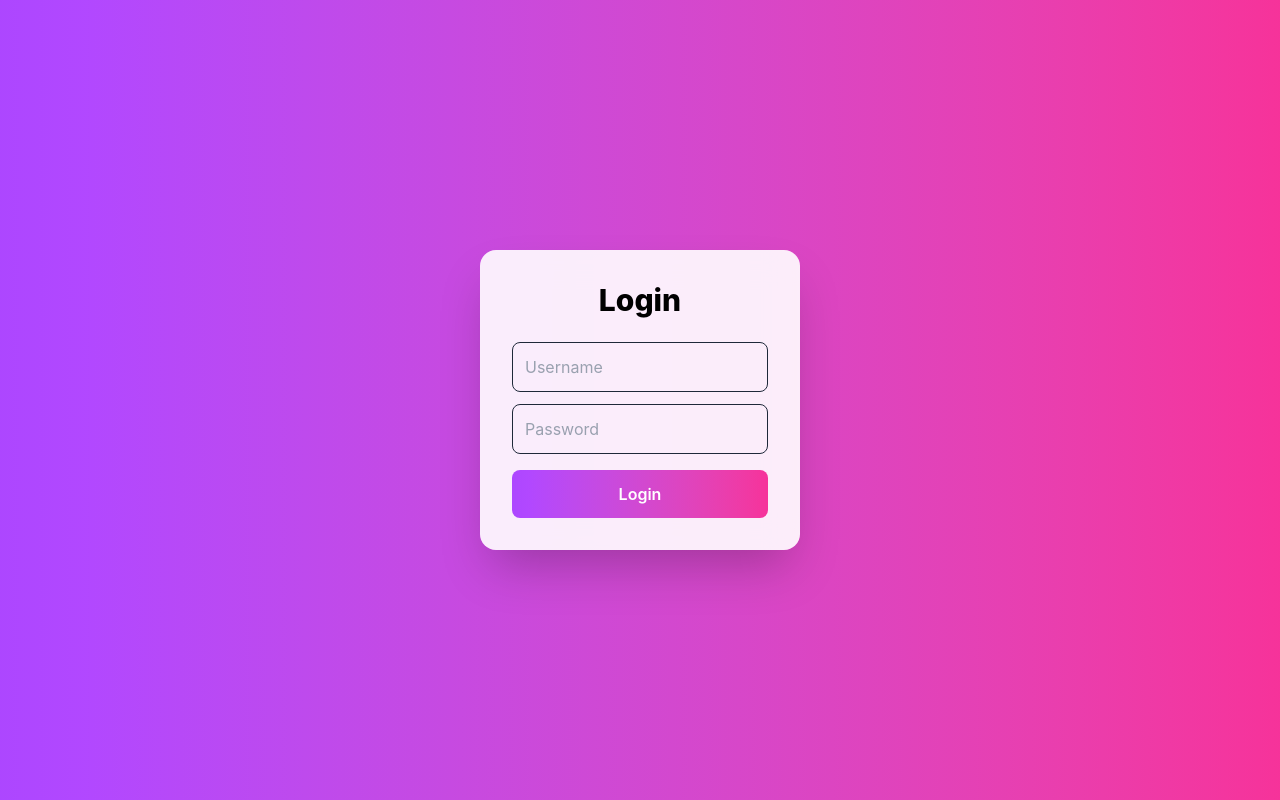
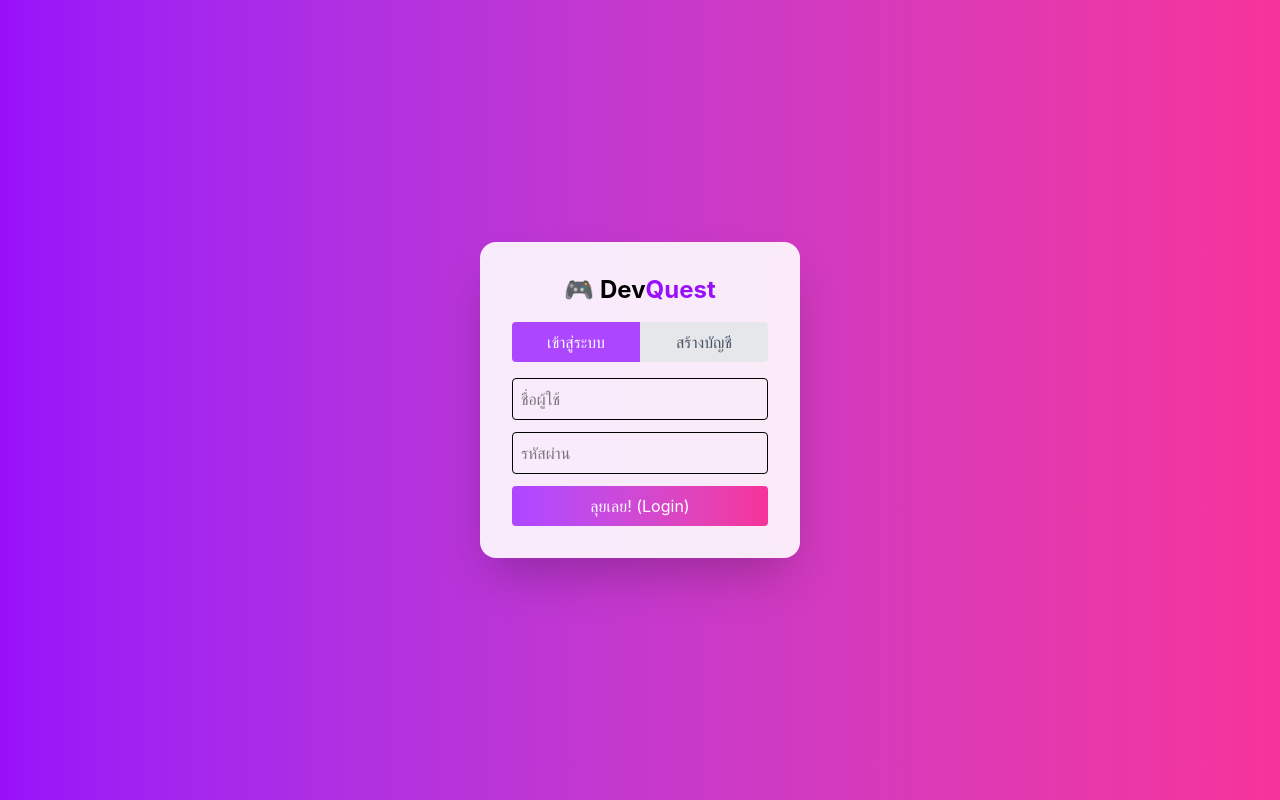
Before and after one commit to Ice068/Rceart-web, a React (Vite) app in the folder my-app/: page / in a window 1280 px wide. Built offline with nearby package versions, Linux system fonts and the light colour scheme.

Commit message:
feat: add Quest page with quest management and enhance Login page with improved authentication flow

```diff
--- a/my-app/src/App.jsx
+++ b/my-app/src/App.jsx
@@ -1,6 +1,7 @@
 import { BrowserRouter, Routes, Route } from "react-router-dom"
 import Login from "./pages/Login"
 import Dashboard from "./pages/Dashboard"
+import Quest from "./pages/Quest"
 
 function App() {
   return (
@@ -8,6 +9,7 @@ function App() {
       <Routes>
         <Route path="/" element={<Login />} />
          <Route path="Dashboard" element={<Dashboard />} />
+         <Route path="Quest" element={<Quest />} />
       </Routes>
     </BrowserRouter>
   )
--- a/my-app/src/pages/Dashboard.jsx
+++ b/my-app/src/pages/Dashboard.jsx
@@ -28,8 +28,12 @@ function Dashboard() {
           </h1>
 
           <div className="space-y-3">
-            <div className="bg-white/25 p-2 rounded">🏠 ฐานบัญชาการ</div>
-            <div className="hover:bg-white/20 p-2 rounded cursor-pointer">⚔️ ภารกิจ</div>
+            <div
+            onClick={() => navigate("/Dashboard")}
+            className="bg-white/25 p-2 rounded">🏠 ฐานบัญชาการ</div>
+            <div
+            onClick={() => navigate("/Quest")}
+            className="hover:bg-white/20 p-2 rounded cursor-pointer">⚔️ ภารกิจ</div>
             <div className="hover:bg-white/20 p-2 rounded cursor-pointer">💻 จำลองโค้ด</div>
             <div className="hover:bg-white/20 p-2 rounded cursor-pointer">📊 ข้อมูล</div>
           </div>
--- a/my-app/src/pages/Login.jsx
+++ b/my-app/src/pages/Login.jsx
@@ -2,57 +2,139 @@ import { useState } from "react"
 import { useNavigate } from "react-router-dom"
 
 function Login() {
+  const navigate = useNavigate()
+
+  const [isLogin, setIsLogin] = useState(true)
+  const [email, setEmail] = useState("")
   const [username, setUsername] = useState("")
   const [password, setPassword] = useState("")
-  const navigate = useNavigate()
+  const [confirm, setConfirm] = useState("")
+  const [message, setMessage] = useState("")
 
-  const handleLogin = () => {
-    if (username === "admin" && password === "1234") {
+  // 🔐 Submit
+  const handleSubmit = (e) => {
+    e.preventDefault()
+
+    // LOGIN
+    if (isLogin) {
+      const savedUser = JSON.parse(localStorage.getItem("account"))
+
+      if (
+        savedUser &&
+        savedUser.username === username &&
+        savedUser.password === password
+      ) {
         localStorage.setItem("user", username)
         navigate("/dashboard")
       } else {
-      alert("Username หรือ Password ไม่ถูกต้อง")
+        setMessage("❌ ชื่อผู้ใช้หรือรหัสผ่านผิด")
+      }
+    }
+
+    // SIGNUP
+    else {
+      if (password !== confirm) {
+        return setMessage("❌ รหัสผ่านไม่ตรงกัน")
+      }
+
+      const newUser = { email, username, password }
+      localStorage.setItem("account", JSON.stringify(newUser))
+
+      setMessage("✅ สมัครสำเร็จ! ไป Login ได้เลย")
+      setIsLogin(true)
     }
   }
 
   return (
-    <div className="flex items-center justify-center h-screen bg-gradient-to-r from-purple-500 to-pink-500">
+    <div className="h-screen flex items-center justify-center bg-gradient-to-r from-purple-600 to-pink-500">
 
       {/* Card */}
       <div className="bg-white/90 backdrop-blur-lg p-8 rounded-2xl shadow-2xl w-80">
 
-        <h2 className="text-3xl font-extrabold mb-6 text-center text-black">
-          Login
-        </h2>
+        {/* Logo */}
+        <div className="text-center text-2xl font-bold mb-4">
+          🎮 Dev<span className="text-purple-600">Quest</span>
+        </div>
+
+        {/* Tabs */}
+        <div className="flex mb-4">
+          <button
+            onClick={() => setIsLogin(true)}
+            className={`w-1/2 p-2 ${
+              isLogin
+                ? "bg-purple-500 text-white"
+                : "bg-gray-200 text-gray-600"
+            } rounded-l`}
+          >
+            เข้าสู่ระบบ
+          </button>
+
+          <button
+            onClick={() => setIsLogin(false)}
+            className={`w-1/2 p-2 ${
+              !isLogin
+                ? "bg-purple-500 text-white"
+                : "bg-gray-200 text-gray-600"
+            } rounded-r`}
+          >
+            สร้างบัญชี
+          </button>
+        </div>
+
+        {/* Form */}
+        <form onSubmit={handleSubmit} className="space-y-3">
+
+          {/* Email (Signup only) */}
+          {!isLogin && (
+            <input
+              type="email"
+              placeholder="example@email.com"
+              value={email}
+              onChange={(e) => setEmail(e.target.value)}
+              className="w-full p-2 border rounded"
+              required
+            />
+          )}
 
           <input
             type="text"
-          placeholder="Username"
+            placeholder="ชื่อผู้ใช้"
             value={username}
             onChange={(e) => setUsername(e.target.value)}
-          className="w-full mb-3 p-3 border rounded-lg
-          text-gray-800 placeholder-gray-400
-          focus:outline-none focus:ring-2 focus:ring-purple-500"
+            className="w-full p-2 border rounded"
+            required
           />
 
           <input
             type="password"
-          placeholder="Password"
+            placeholder="รหัสผ่าน"
             value={password}
             onChange={(e) => setPassword(e.target.value)}
-          className="w-full mb-4 p-3 border rounded-lg
-          text-gray-800 placeholder-gray-400
-          focus:outline-none focus:ring-2 focus:ring-purple-500"
+            className="w-full p-2 border rounded"
+            required
           />
 
-        <button
-          onClick={handleLogin}
-          className="w-full bg-gradient-to-r from-purple-500 to-pink-500
-          text-white font-semibold p-3 rounded-lg
-          hover:opacity-90 transition"
-        >
-          Login
+          {/* Confirm (Signup only) */}
+          {!isLogin && (
+            <input
+              type="password"
+              placeholder="ยืนยันรหัสผ่าน"
+              value={confirm}
+              onChange={(e) => setConfirm(e.target.value)}
+              className="w-full p-2 border rounded"
+              required
+            />
+          )}
+
+          <button className="w-full bg-gradient-to-r from-purple-500 to-pink-500 text-white p-2 rounded">
+            {isLogin ? "ลุยเลย! (Login)" : "สร้างบัญชี"}
           </button>
+        </form>
+
+        {/* Message */}
+        {message && (
+          <p className="text-center text-sm mt-3 text-red-500">{message}</p>
+        )}
 
       </div>
     </div>
--- /dev/null
+++ b/my-app/src/pages/Quest.jsx
@@ -0,0 +1,135 @@
+import { useNavigate } from "react-router-dom"
+import { useEffect, useState } from "react"
+
+function Quest() {
+  const navigate = useNavigate()
+  const user = localStorage.getItem("user")
+
+  const [completed, setCompleted] = useState([])
+
+  // 🔒 check login
+  useEffect(() => {
+    if (!user) navigate("/")
+  }, [user, navigate])
+
+  // 📥 โหลด progress
+  useEffect(() => {
+    const data = JSON.parse(localStorage.getItem("gameData")) || {
+      completed: []
+    }
+    setCompleted(data.completed)
+  }, [])
+
+  // 📊 Quest list
+  const quests = [
+    { id: "lesson1_done", title: "🧱 HTML Structure", desc: "สร้างโครงสร้าง HTML", exp: 50, next: null, path: "/lesson1" },
+    { id: "lesson2_done", title: "🔗 Link", desc: "สร้างลิงก์", exp: 50, next: "lesson1_done", path: "/lesson2" },
+    { id: "lesson3_done", title: "🔤 Heading", desc: "H1 - H6", exp: 20, next: "lesson2_done", path: "/lesson3" },
+    { id: "lesson4_done", title: "Sidebar", desc: "สร้าง Sidebar", exp: 30, next: "lesson3_done", path: "/lesson4" },
+    { id: "lesson5_done", title: "Footer", desc: "สร้าง Footer", exp: 20, next: "lesson4_done", path: "/lesson5" },
+    { id: "lesson6_done", title: "Navbar", desc: "สร้าง Navbar", exp: 40, next: "lesson5_done", path: "/lesson6" },
+    { id: "lesson7_done", title: "Image", desc: "เพิ่มรูปภาพ", exp: 30, next: "lesson6_done", path: "/lesson7" },
+    { id: "lesson8_done", title: "List", desc: "สร้างรายการ", exp: 20, next: "lesson7_done", path: "/lesson8" },
+    { id: "lesson9_done", title: "Button", desc: "สร้างปุ่ม", exp: 20, next: "lesson8_done", path: "/lesson9" },
+    { id: "lesson10_done", title: "Div / Section", desc: "แบ่งส่วนหน้าเว็บ", exp: 20, next: "lesson9_done", path: "/lesson10" },
+    { id: "lesson11_done", title: "Table", desc: "สร้างตาราง", exp: 30, next: "lesson10_done", path: "/lesson11" },
+    { id: "lesson12_done", title: "Media", desc: "วิดีโอ/เสียง", exp: 30, next: "lesson11_done", path: "/lesson12" },
+    { id: "boss1", title: "🔥 Final Quest 01", desc: "สร้างเว็บครบ", exp: 200, next: "lesson12_done", path: "/boss1" },
+    { id: "boss2", title: "💀 Final Quest 02", desc: "เว็บระดับสูง", exp: 300, next: "lesson12_done", path: "/boss2" },
+  ]
+
+  // 🔓 เช็ค unlock
+  const isUnlocked = (quest) => {
+    if (!quest.next) return true
+    return completed.includes(quest.next)
+  }
+
+  // 🎮 ไปหน้า lesson
+  const goQuest = (quest) => {
+    if (!isUnlocked(quest)) return
+    navigate(quest.path)
+  }
+
+  // 🚪 logout
+  const logout = () => {
+    localStorage.clear()
+    navigate("/")
+  }
+
+  return (
+    <div className="flex h-screen bg-[#f1f5f9]">
+
+      {/* Sidebar */}
+      <div className="w-64 bg-gradient-to-b from-purple-700 via-pink-600 to-purple-500 text-white p-5 flex flex-col justify-between">
+
+        <div>
+          <h1 className="text-2xl font-bold mb-6">
+            Dev <span className="text-pink-200">Quest</span>
+          </h1>
+
+          <div className="space-y-3">
+            <div onClick={() => navigate("/dashboard")} className="hover:bg-white/20 p-2 rounded cursor-pointer">🏠 ฐานบัญชาการ</div>
+            <div className="bg-white/25 p-2 rounded">⚔️ ภารกิจ</div>
+            <div className="hover:bg-white/20 p-2 rounded cursor-pointer">💻 จำลองโค้ด</div>
+            <div className="hover:bg-white/20 p-2 rounded cursor-pointer">📊 ข้อมูล</div>
+          </div>
+        </div>
+
+        <button onClick={logout} className="bg-red-500 hover:bg-red-600 p-2 rounded-lg">
+          ออกจากระบบ
+        </button>
+      </div>
+
+      {/* Main */}
+      <div className="flex-1 p-6 overflow-auto">
+
+        <h1 className="text-2xl font-bold mb-6 text-gray-700">
+          ⚔️ ภารกิจของคุณ
+        </h1>
+
+        <div className="grid md:grid-cols-2 lg:grid-cols-3 gap-4">
+
+          {quests.map((q) => {
+            const unlocked = isUnlocked(q)
+            const done = completed.includes(q.id)
+
+            return (
+              <div
+                key={q.id}
+                className={`p-4 rounded-xl shadow-md border ${
+                  unlocked ? "bg-white" : "bg-gray-200 opacity-60"
+                }`}
+              >
+                <h3 className="font-bold text-gray-700">{q.title}</h3>
+                <p className="text-sm text-gray-400">{q.desc}</p>
+
+                <div className="flex justify-between items-center mt-3">
+                  <span className="text-pink-500 text-sm">
+                    +{q.exp} EXP
+                  </span>
+
+                  <button
+                    onClick={() => goQuest(q)}
+                    disabled={!unlocked}
+                    className={`px-3 py-1 rounded text-white ${
+                      done
+                        ? "bg-green-500"
+                        : unlocked
+                        ? "bg-gradient-to-r from-purple-500 to-pink-500"
+                        : "bg-gray-400"
+                    }`}
+                  >
+                    {done ? "✔ สำเร็จ" : unlocked ? "ลุยเลย 🚀" : "🔒 Locked"}
+                  </button>
+                </div>
+              </div>
+            )
+          })}
+
+        </div>
+      </div>
+    </div>
+  )
+}
+
+export default Quest
```
Lines whose indentation alone changed are shown as unchanged.
